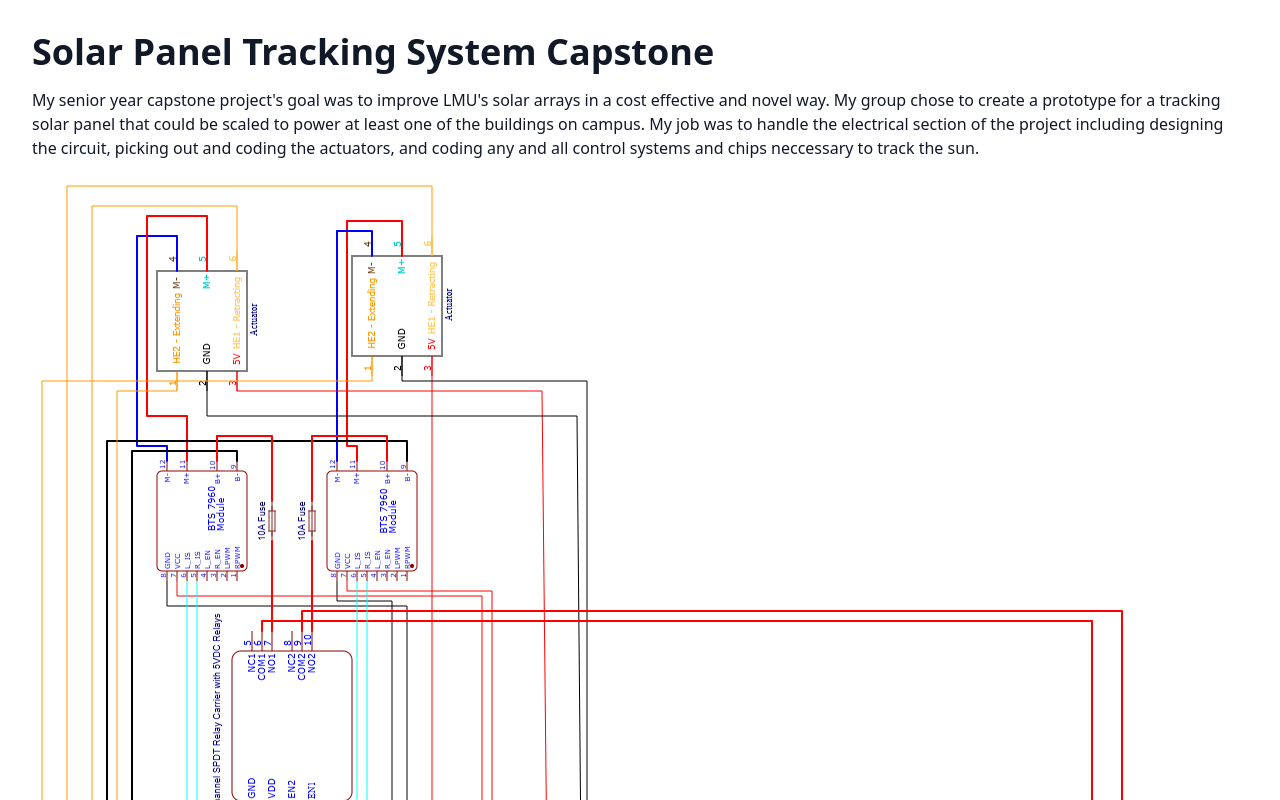
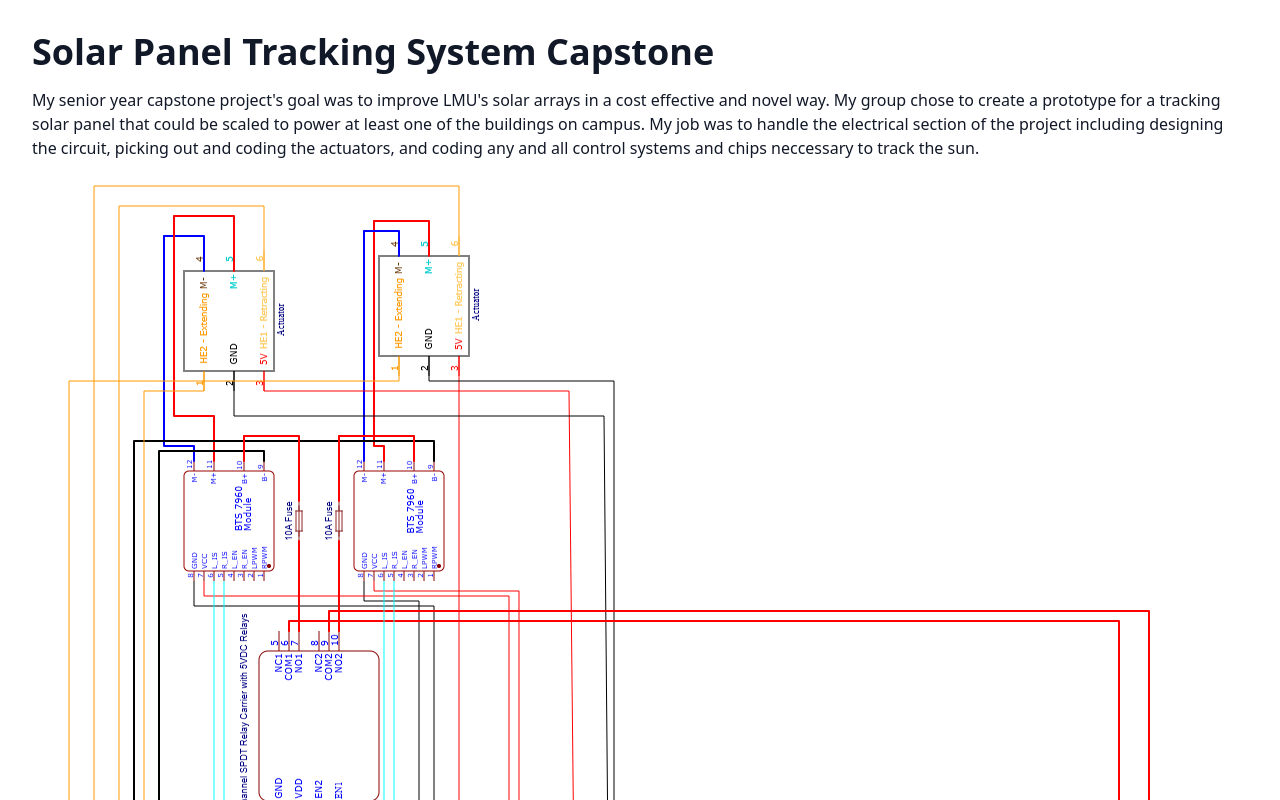
Before and after one commit to JackKingLeon/Portfolio, a React (Create React App) app: page /projects/TrackingSolar in a window 1280 px wide. Shown: the top 800 px of the page. Built offline with nearby package versions, Linux system fonts and the light colour scheme.

Commit message:
Center Circuit Test

```diff
--- a/src/pages/projects/TrackingSolar.jsx
+++ b/src/pages/projects/TrackingSolar.jsx
@@ -15,12 +15,14 @@ export default function StanderProject() {
         actuators, and coding any and all control systems and chips neccessary
         to track the sun.
       </p>
+
+    <div className="flex justify-center">
       <img
         src="/images/circuitShematic.png"
-        alt="Assistive Stander"
+        alt="Tracking Solar Panel Circuit"
         className="mb-6"
-        style={{ alignSelf: "center" }}
       />
+    </div>
 
       <ul className="list-disc list-inside mb-4 text-gray-700">
         <li>Custom CAD design using SolidWorks</li>
```
